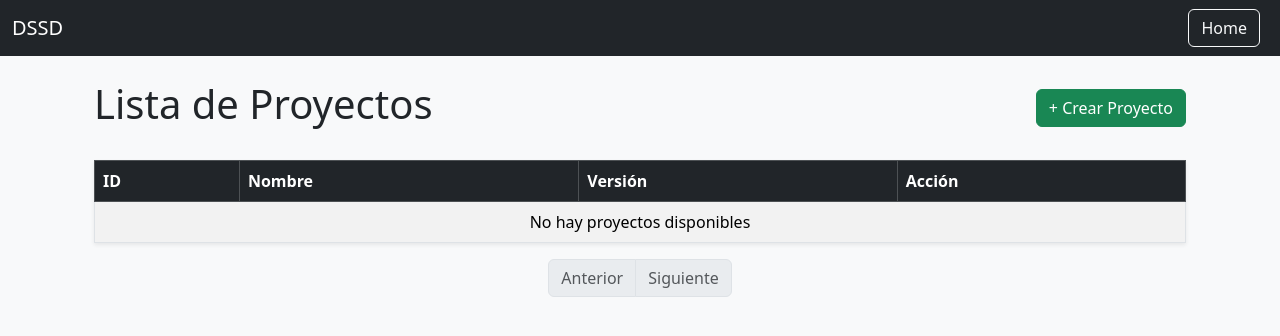
After one commit to dome0luis0valentin/dssd, a Django app: page /proyecto/proyecto/ in a window 1280 px wide. The commit adds this page. Shown: the top 336 px of the page. Run offline with Django 5.2, Linux system fonts and the light colour scheme; parts of the project's set-up code (start-up, migrations or seed data) failed here and were passed over.

Commit message:
modifico modelos ONG y User

```diff
--- a/ONG/models.py
+++ b/ONG/models.py
@@ -3,8 +3,6 @@ from user.models import User as Usuario
 
 class ONG(models.Model):
     nombre = models.CharField(max_length=255)
-    # Relación Many-to-Many: una ONG puede tener múltiples usuarios y un usuario puede pertenecer a múltiples ONGs
-    usuarios = models.ManyToManyField(Usuario, related_name='ongs', blank=True)
 
     def __str__(self):
         return self.nombre
--- /dev/null
+++ b/Project/templates/proyecto_index.html
@@ -0,0 +1,71 @@
+{% extends "base.html" %}
+
+{% block title %}Lista de Proyectos{% endblock %}
+
+{% block content %}
+<div class="container mt-4">
+  <div class="d-flex justify-content-between align-items-center mb-4">
+    <h1>Lista de Proyectos</h1>
+    <a href="{% url 'crear_proyecto' %}" class="btn btn-success">+ Crear Proyecto</a>
+  </div>
+
+  <table class="table table-striped table-bordered shadow-sm">
+    <thead class="table-dark">
+      <tr>
+        <th>ID</th>
+        <th>Nombre</th>
+        <th>Versión</th>
+        <th>Acción</th>
+      </tr>
+    </thead>
+    <tbody>
+      {% for proyecto in proyectos %}
+      <tr>
+        <td>{{ proyecto.id }}</td>
+        <td>{{ proyecto.name }}</td>
+        <td>{{ proyecto.version }}</td>
+        <td>
+          <form method="post" action="{% url 'iniciar_proceso' proyecto.id %}">
+            {% csrf_token %}
+            <button type="submit" class="btn btn-sm btn-outline-primary">Iniciar</button>
+          </form>
+        </td>
+      </tr>
+      {% empty %}
+      <tr>
+        <td colspan="4" class="text-center">No hay proyectos disponibles</td>
+      </tr>
+      {% endfor %}
+    </tbody>
+  </table>
+
+  <!-- Paginación -->
+  <nav aria-label="Paginación proyectos">
+    <ul class="pagination justify-content-center">
+      {% if proyectos.has_previous %}
+        <li class="page-item">
+          <a class="page-link" href="?page={{ proyectos.previous_page_number }}">Anterior</a>
+        </li>
+      {% else %}
+        <li class="page-item disabled"><span class="page-link">Anterior</span></li>
+      {% endif %}
+
+      {% for num in proyectos.paginator.page_range %}
+        {% if proyectos.number == num %}
+          <li class="page-item active"><span class="page-link">{{ num }}</span></li>
+        {% else %}
+          <li class="page-item"><a class="page-link" href="?page={{ num }}">{{ num }}</a></li>
+        {% endif %}
+      {% endfor %}
+
+      {% if proyectos.has_next %}
+        <li class="page-item">
+          <a class="page-link" href="?page={{ proyectos.next_page_number }}">Siguiente</a>
+        </li>
+      {% else %}
+        <li class="page-item disabled"><span class="page-link">Siguiente</span></li>
+      {% endif %}
+    </ul>
+  </nav>
+</div>
+{% endblock %}
--- a/Project/urls.py
+++ b/Project/urls.py
@@ -1,6 +1,8 @@
 from django.urls import path
-from .views import alta_proyecto
+from . import views
 
 urlpatterns = [
-    path('alta/<int:case_id>/avanzar/', alta_proyecto, name='alta_proyecto'),
+    path('proyecto/', views.index, name='proyecto'),
+    path('proyecto/crear/', views.crear_proyecto, name='crear_proyecto'),
+    path('proyecto/<int:pk>/', views.detalle_proyecto, name='detalle_proyecto'),
 ]
--- a/Project/views.py
+++ b/Project/views.py
@@ -1,8 +1,113 @@
-from django.shortcuts import render, redirect
+from django.shortcuts import render, redirect, get_object_or_404
+from django.forms import inlineformset_factory
+from django.core.paginator import Paginator
+from .models import Proyecto
+from Stage.models import Etapa
+from user.models import User
+from CoverageRequest.models import PedidoCobertura
+from .forms import ProyectoForm, EtapaForm
+
 import requests
+url_bonita = "http://localhost:8080/bonita"
 
+def index(request):
+    proyectos = []
+    session_cookies = request.session.get("cookies")
 
+    if not session_cookies:
+        return render(request, "proyecto_index.html", {"proyectos": proyectos})
 
+    # Obtener cookies y headers guardados en la sesión
+    cookies = request.session.get("cookies", {})
+    headers = request.session.get("headers", {})
+
+    # Crear sesión de requests
+    session = requests.Session()
+    for name, value in cookies.items():
+        session.cookies.set(name, value)
+
+    # Endpoint para proyectos (ejemplo: podrías usar otra API en Bonita)
+    url_proyectos = f"{url_bonita}/API/bpm/process?p=0&c=50"
+
+    try:
+        response = session.get(url_proyectos, headers=headers, timeout=10)
+        response.raise_for_status()
+        proyectos = response.json()
+        print(f"Cantidad de proyectos disponibles: {len(proyectos)}")
+    except requests.exceptions.RequestException as e:
+        print("Error al obtener proyectos:", e)
+        proyectos = []
+
+    # Paginación con Django
+    paginator = Paginator(proyectos, 5)  # 5 proyectos por página
+    page_number = request.GET.get("page")
+    proyectos_page = paginator.get_page(page_number)
+
+    return render(request, "proyecto_index.html", {"proyectos": proyectos_page})
+
+def crear_proyecto(request):
+    EtapaFormSet = inlineformset_factory(Proyecto, Etapa, form=EtapaForm, extra=1, can_delete=False)
+
+    if request.method == "POST":
+        proyecto_form = ProyectoForm(request.POST)
+        if proyecto_form.is_valid():
+            # Recuperamos el user_id desde la sesión
+            user_id = request.session.get("user_id")
+            user = User.objects.get(id=user_id)
+
+            proyecto = proyecto_form.save(commit=False)
+            proyecto.originador = request.user.ong  # ONG del usuario logueado
+            proyecto.save()
+
+            formset = EtapaFormSet(request.POST, instance=proyecto)
+            if formset.is_valid():
+                etapas = formset.save(commit=False)
+                for etapa in etapas:
+                    etapa.proyecto = proyecto
+                    etapa.save()
+                    # crear PedidoCobertura automático
+                    etapa.pedido = PedidoCobertura.objects.create(tipo_cobertura=etapa.pedido.tipo_cobertura)
+                    etapa.save()
+
+                return redirect("detalle_proyecto", pk=proyecto.pk)
+    else:
+        proyecto_form = ProyectoForm()
+        formset = EtapaFormSet()
+
+    return render(request, "proyecto_crear.html", {
+        "proyecto_form": proyecto_form,
+        "formset": formset
+    })
+
+def iniciar_proceso_bonita(proyecto):
+    url = "http://localhost:8080/bonita/API/bpm/process/PROJECT_ID/instantiation"
+    data = {
+        "nombreProyecto": proyecto.nombre,
+        "descripcion": proyecto.descripcion,
+        "estado": proyecto.estado,
+    }
+    response = requests.post(url, json=data, auth=("admin", "admin"))
+    return response.json()
+
+def notificar_etapa_bonita(etapa):
+    url = f"http://localhost:8080/bonita/API/bpm/caseVariable/{etapa.proyecto.id}"
+    data = {
+        "etapaNombre": etapa.nombre,
+        "fechaInicio": str(etapa.fecha_inicio),
+        "fechaFin": str(etapa.fecha_fin) if etapa.fecha_fin else "",
+        "tipoCobertura": etapa.pedido.tipo_cobertura.nombre
+    }
+    response = requests.put(url, json=data, auth=("admin", "admin"))
+    return response.json()
+
+def detalle_proyecto(request, pk):
+    proyecto = get_object_or_404(Proyecto, pk=pk)
+    return render(request, "proyecto_detalle.html", {
+        "proyecto": proyecto,
+        "etapas": proyecto.etapas.all()
+    })
+
+"""
 def llenar_datos_proceso(request):
     case_id = request.session.get("case_id")
     proceso_id = request.session.get("proceso_id")
@@ -47,3 +152,4 @@ def llenar_datos_proceso(request):
 
     # GET: mostramos el formulario
     return render(request, "llenar_datos.html")
+"""
--- a/Stage/models.py
+++ b/Stage/models.py
@@ -6,7 +6,7 @@ class Etapa(models.Model):
 
     # Relación One-to-Many: un Etapa tiene un proyecto
     proyecto = models.ForeignKey(Proyecto, on_delete=models.CASCADE, related_name='etapas')
-
+    descripcion = models.TextField(null=True, blank=True)
     pedido = models.ForeignKey(PedidoCobertura, on_delete=models.CASCADE, related_name='etapas')
     nombre = models.CharField(max_length=255)
     fecha_inicio = models.DateField()
--- a/dssd/urls.py
+++ b/dssd/urls.py
@@ -21,4 +21,5 @@ urlpatterns = [
     path('admin/', admin.site.urls),
     path('user/', include('user.urls')),
     path('', include('home.urls')),
+    path('proyecto/', include('Project.urls'))
 ]
--- a/templates/header.html
+++ b/templates/header.html
@@ -5,7 +5,7 @@
 
     <div class="d-flex">
       {% if user_name %}
-        <span class="navbar-text me-2">Hola, {{ user_name }}</span>
+        <a class="btn btn-outline-light me-2" href="{% url 'proyecto' %}">Proyectos</a>
         <a class="btn btn-outline-light me-2" href="{% url 'perfil' %}">Ver Perfil</a>
         <a class="btn btn-outline-danger" href="{% url 'logout' %}">Cerrar Sesión</a>
       {% else %}
--- a/user/urls.py
+++ b/user/urls.py
@@ -2,12 +2,12 @@ from django.urls import path
 from .views import *
 
 urlpatterns = [
-    path('', lista_procesos_disponibles, name="lista_procesos_disponibles"),
+    #path('', lista_procesos_disponibles, name="lista_procesos_disponibles"),
     path('login/', login_view , name='login'), #login
     path('logout/', logout_view, name='logout'),
     #path('alta/', alta_user, name='alta_user'), #altas de usuarios
     path('perfil/', perfil, name='perfil'), # Ver perfil
-    path('procesos/', lista_procesos_disponibles, name="lista_procesos_disponibles"),
+    #path('procesos/', lista_procesos_disponibles, name="lista_procesos_disponibles"),
     path('procesos/iniciar/<int:proceso_id>/', iniciar_proceso, name='iniciar_proceso'),
     path('procesos/llenar_datos/', llenar_datos_proceso, name='llenar_datos_proceso')
 ]
```
Also changed, not shown: Project/forms.py (added, +14 -0 lines), Project/templates/proyecto_crear.html (added, +41 -0 lines), Project/templates/proyecto_detalle.html (added, +25 -0 lines), home/templates/home.html (+4 -10 lines), user/models.py (+8 -0 lines), user/views.py (+3 -14 lines), Stage/migrations/0002_etapa_descripcion.py (added).
